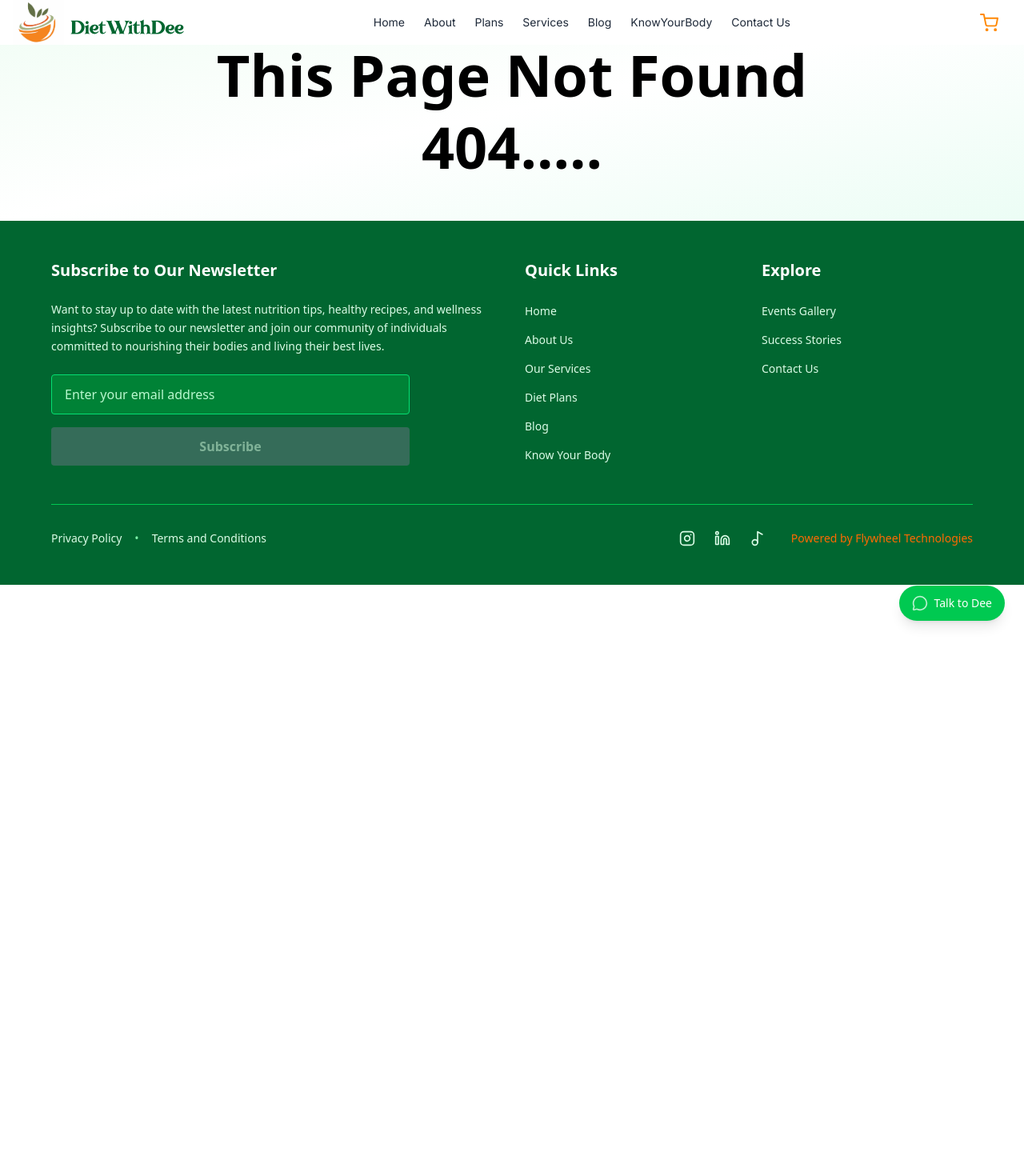
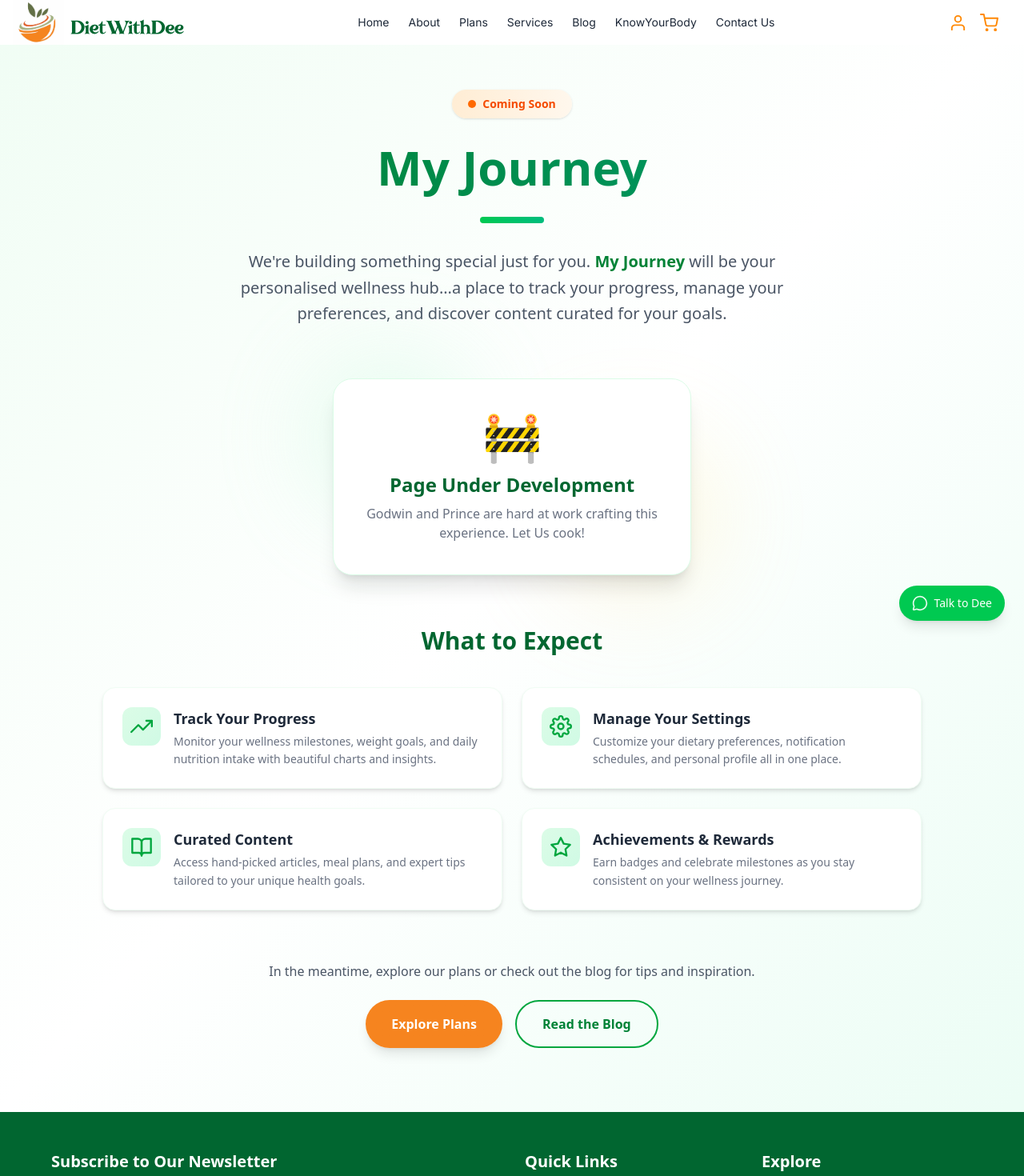
Before and after one commit to DietWithDee/diet-app, a React (Vite) app: page /my-journey in a window 1280 px wide. Shown: the top 1470 px of the page at 80% size. Before the commit the page ends 800 px from the top, so only its background shows below. Built offline with nearby package versions, Linux system fonts and the light colour scheme.

Commit message:
Created My Journey Tab, will cook soon

```diff
--- a/src/Components/NavBar/NavBar.jsx
+++ b/src/Components/NavBar/NavBar.jsx
@@ -1,6 +1,6 @@
 import React, { useState, useEffect } from 'react'
 import { NavLink } from 'react-router-dom'
-import { FiShoppingCart, FiMenu, FiX } from "react-icons/fi"
+import { FiShoppingCart, FiMenu, FiX, FiUser } from "react-icons/fi"
 import logo from "../../assets/LOGO.png"
 import { useNavigate } from 'react-router'
 
@@ -15,20 +15,20 @@ export default function NavBar() {
   }, [menuOpen])
 
   const links = [
-    { path: '/',            label: 'Home' },
-    { path: '/about',        label: 'About' },
-    { path: '/plans',        label: 'Plans' },
-    { path: '/services',     label: 'Services' },
-    { path: '/blog',         label: 'Blog' },
+    { path: '/', label: 'Home' },
+    { path: '/about', label: 'About' },
+    { path: '/plans', label: 'Plans' },
+    { path: '/services', label: 'Services' },
+    { path: '/blog', label: 'Blog' },
     { path: '/KnowYourBody', label: 'KnowYourBody' },
-    { path: '/contactus',    label: 'Contact Us' },
+    { path: '/contactus', label: 'Contact Us' },
   ]
 
   return (
     <header className="fixed inset-x-0 top-0 z-50 bg-white ">
       <div className="flex items-center justify-between px-4 ">
         {/* Logo */}
-        <div className="flex items-center space-x-2 cursor-pointer" onClick={() => navigate('/')}> {/* Added onClick to navigate to homepage */}
+        <div className="flex items-center space-x-2 cursor-pointer" onClick={() => navigate('/')}>
           <img src={logo} alt="Logo" className="h-14 w-auto" />
           <span className="text-3xl text-green-800 font-transcity pt-4">
             DietWithDee
@@ -42,8 +42,7 @@ export default function NavBar() {
               <NavLink
                 to={path}
                 className={({ isActive }) =>
-                  `cursor-pointer hover:text-green-600 ${
-                    isActive ? 'text-green-600 font-bold' : 'text-gray-800'
+                  `cursor-pointer hover:text-green-600 ${isActive ? 'text-green-600 font-bold' : 'text-gray-800'
                   }`
                 }
                 end={path === '/'}
@@ -56,6 +55,14 @@ export default function NavBar() {
 
         {/* Icons & Hamburger */}
         <div className="flex items-center space-x-4 text-orange-400">
+          {/* My Journey icon */}
+          <button
+            onClick={() => navigate('/my-journey')}
+            className="relative group"
+            title="My Journey"
+          >
+            <FiUser size={23} className="transition-transform duration-300 group-hover:scale-110" />
+          </button>
           <button onClick={() => navigate('/plans')} className="relative">
             <FiShoppingCart size={23} />
           </button>
@@ -65,7 +72,7 @@ export default function NavBar() {
         </div>
       </div>
 
-      {/* Mobile Slide-Down Menu (50% height, solid green) */}
+      {/* Mobile Slide-Down Menu */}
       <div
         className={`
           fixed inset-x-0 top-0 h-100 bg-orange-400 z-40
@@ -96,6 +103,15 @@ export default function NavBar() {
                 </NavLink>
               </li>
             ))}
+            <li>
+              <NavLink
+                to="/my-journey"
+                className="block hover:text-black transition-colors duration-200"
+                onClick={() => setMenuOpen(false)}
+              >
+                My Journey
+              </NavLink>
+            </li>
           </ul>
         </div>
       </div>
--- a/src/MainLayout/MainLayout.jsx
+++ b/src/MainLayout/MainLayout.jsx
@@ -15,6 +15,7 @@ import Terms from "../Pages/Terms/Terms";
 import Privacy from "../Pages/Privacy/Privacy";
 import ScrollToTop from "../utils/ScrollToTop";
 import PaymentSuccess from "../Pages/ContactUs/PaymentSuccess";
+import MyJourney from "../Pages/MyJourney/MyJourney";
 import TestEmails from "../Components/TestEmails"; // Import the TestEmails component
 
 const MainLayout = () => {
@@ -32,6 +33,7 @@ const MainLayout = () => {
           <Route path="/contactUs" element={<ContactUs />} />
           <Route path="/services" element={<Services />} />
           <Route path="/knowYourBody" element={<KnowYourBody />} />
+          <Route path="/my-journey" element={<MyJourney />} />
           <Route path="/admin" element={<AdminApp />} />
           <Route path="/plans" element={<Plans />} />
           <Route path="/terms" element={<Terms />} />
--- a/src/Pages/KnowYourBody/KnowYourBody.jsx
+++ b/src/Pages/KnowYourBody/KnowYourBody.jsx
@@ -56,6 +56,12 @@ Track your daily calories with our easy-to-use tool and stay on top of your heal
       <span>Start Now</span>
       <ChevronRight size={20} />
     </button>
+    <p className="text-xs text-gray-400 max-w-md mx-auto">
+      By proceeding, you agree to our{' '}
+      <a href="/privacy" className="text-green-600 hover:underline">Privacy Policy</a>{' '}
+      and{' '}
+      <a href="/terms" className="text-green-600 hover:underline">Terms of Service</a>.
+    </p>
   </div>
 );
 
@@ -76,8 +82,7 @@ const BMIStep = ({ formData, setFormData, units, setUnits, onNext }) => (
               setUnits('metric');
               setFormData(prev => ({ ...prev, height: '', weight: '' }));
             }}
-            className={`flex items-center space-x-2 px-4 py-2 rounded-full transition-all ${
-              units === 'metric'
+            className={`flex items-center space-x-2 px-4 py-2 rounded-full transition-all ${units === 'metric'
                 ? 'bg-white shadow-md text-green-700 font-semibold'
                 : 'text-gray-600'
               }`}
@@ -90,8 +95,7 @@ const BMIStep = ({ formData, setFormData, units, setUnits, onNext }) => (
               setUnits('imperial');
               setFormData(prev => ({ ...prev, height: '', weight: '' }));
             }}
-            className={`flex items-center space-x-2 px-4 py-2 rounded-full transition-all ${
-              units === 'imperial'
+            className={`flex items-center space-x-2 px-4 py-2 rounded-full transition-all ${units === 'imperial'
                 ? 'bg-white shadow-md text-green-700 font-semibold'
                 : 'text-gray-600'
               }`}
@@ -109,8 +113,7 @@ const BMIStep = ({ formData, setFormData, units, setUnits, onNext }) => (
             <button
               key={gender}
               onClick={() => setFormData(prev => ({ ...prev, gender }))}
-              className={`flex-1 py-3 px-6 rounded-xl border-2 font-medium capitalize transition-all ${
-                formData.gender === gender
+              className={`flex-1 py-3 px-6 rounded-xl border-2 font-medium capitalize transition-all ${formData.gender === gender
                   ? 'border-green-500 bg-green-50 text-green-700'
                   : 'border-gray-200 hover:border-green-300'
                 }`}
@@ -193,8 +196,7 @@ const CalorieStep = ({ formData, setFormData, onNext }) => (
             <button
               key={goal.key}
               onClick={() => setFormData(prev => ({ ...prev, goal: goal.key }))}
-              className={`py-4 px-4 rounded-xl border-2 font-medium transition-all text-center ${
-                formData.goal === goal.key
+              className={`py-4 px-4 rounded-xl border-2 font-medium transition-all text-center ${formData.goal === goal.key
                   ? 'border-green-500 bg-green-50 text-green-700'
                   : 'border-gray-200 hover:border-green-300'
                 }`}
@@ -220,8 +222,7 @@ const CalorieStep = ({ formData, setFormData, onNext }) => (
             <button
               key={activity.key}
               onClick={() => setFormData(prev => ({ ...prev, activityLevel: activity.key }))}
-              className={`py-4 px-4 rounded-xl border-2 font-medium transition-all text-left ${
-                formData.activityLevel === activity.key
+              className={`py-4 px-4 rounded-xl border-2 font-medium transition-all text-left ${formData.activityLevel === activity.key
                   ? 'border-green-500 bg-green-50 text-green-700'
                   : 'border-gray-200 hover:border-green-300'
                 }`}
@@ -242,8 +243,7 @@ const CalorieStep = ({ formData, setFormData, onNext }) => (
             <button
               key={sleep}
               onClick={() => setFormData(prev => ({ ...prev, sleepHours: sleep }))}
-              className={`py-3 px-4 rounded-xl border-2 font-medium transition-all ${
-                formData.sleepHours === sleep
+              className={`py-3 px-4 rounded-xl border-2 font-medium transition-all ${formData.sleepHours === sleep
                   ? 'border-green-500 bg-green-50 text-green-700'
                   : 'border-gray-200 hover:border-green-300'
                 }`}
@@ -290,8 +290,7 @@ const CalorieStep = ({ formData, setFormData, onNext }) => (
             <button
               key={diet}
               onClick={() => setFormData(prev => ({ ...prev, dietaryRestrictions: diet }))}
-              className={`py-3 px-4 rounded-xl border-2 font-medium transition-all ${
-                formData.dietaryRestrictions === diet
+              className={`py-3 px-4 rounded-xl border-2 font-medium transition-all ${formData.dietaryRestrictions === diet
                   ? 'border-green-500 bg-green-50 text-green-700'
                   : 'border-gray-200 hover:border-green-300'
                 }`}
@@ -329,8 +328,7 @@ const ResultsStep = ({ results, formData, navigate }) => (
           <h3 className="text-2xl font-bold text-green-800">Your BMI</h3>
           <div className="space-y-2">
             <div className="text-4xl font-bold text-green-600">{results.bmi}</div>
-            <div className={`text-lg font-semibold px-4 py-2 rounded-full inline-block ${
-              results.bmiCategory === 'Normal Weight' ? 'bg-green-100 text-green-700' :
+            <div className={`text-lg font-semibold px-4 py-2 rounded-full inline-block ${results.bmiCategory === 'Normal Weight' ? 'bg-green-100 text-green-700' :
                 results.bmiCategory === 'Underweight' ? 'bg-blue-100 text-blue-700' :
                   results.bmiCategory === 'Overweight' ? 'bg-yellow-100 text-yellow-700' :
                     'bg-red-100 text-red-700'
--- /dev/null
+++ b/src/Pages/MyJourney/MyJourney.jsx
@@ -0,0 +1,145 @@
+import React from 'react';
+import SEO from '../../Components/SEO';
+import { useNavigate } from 'react-router';
+import { FiTrendingUp, FiSettings, FiBookOpen, FiStar } from 'react-icons/fi';
+
+function MyJourney() {
+    const navigate = useNavigate();
+
+    const upcomingFeatures = [
+        {
+            icon: <FiTrendingUp size={28} />,
+            title: 'Track Your Progress',
+            description:
+                'Monitor your wellness milestones, weight goals, and daily nutrition intake with beautiful charts and insights.',
+        },
+        {
+            icon: <FiSettings size={28} />,
+            title: 'Manage Your Settings',
+            description:
+                'Customize your dietary preferences, notification schedules, and personal profile all in one place.',
+        },
+        {
+            icon: <FiBookOpen size={28} />,
+            title: 'Curated Content',
+            description:
+                'Access hand-picked articles, meal plans, and expert tips tailored to your unique health goals.',
+        },
+        {
+            icon: <FiStar size={28} />,
+            title: 'Achievements & Rewards',
+            description:
+                'Earn badges and celebrate milestones as you stay consistent on your wellness journey.',
+        },
+    ];
+
+    return (
+        <>
+            <SEO
+                title="My Journey | DietWithDee"
+                description="Your personal wellness dashboard — coming soon. Track progress, manage settings, and access curated content with DietWithDee."
+                keywords="Diet Journey, Progress Tracking, Wellness Dashboard, DietWithDee"
+                url="https://dietwithdee.org/my-journey"
+            />
+
+            <div className="min-h-screen bg-gradient-to-br from-green-50 via-white to-emerald-50">
+                <div className="container mx-auto px-6 lg:px-12 pt-28 pb-20">
+                    {/* Header */}
+                    <div className="text-center max-w-3xl mx-auto mb-16">
+                        {/* Badge */}
+                        <div className="inline-flex items-center gap-2 bg-gradient-to-r from-orange-100 to-orange-50 text-orange-600 font-semibold text-sm px-5 py-2 rounded-full mb-6 shadow-sm">
+                            <span className="relative flex h-2.5 w-2.5">
+                                <span className="animate-ping absolute inline-flex h-full w-full rounded-full bg-orange-400 opacity-75"></span>
+                                <span className="relative inline-flex rounded-full h-2.5 w-2.5 bg-orange-500"></span>
+                            </span>
+                            Coming Soon
+                        </div>
+
+                        <h1 className="text-4xl lg:text-6xl font-black text-transparent bg-clip-text bg-gradient-to-r from-green-700 to-emerald-600 leading-tight mb-6">
+                            My Journey
+                        </h1>
+                        <div className="w-20 h-2 bg-gradient-to-r from-green-500 to-emerald-500 rounded-full mx-auto mb-8"></div>
+
+                        <p className="text-lg lg:text-xl text-gray-600 leading-relaxed">
+                            We're building something special just for you.{' '}
+                            <span className="text-green-700 font-bold">My Journey</span> will
+                            be your personalised wellness hub...a place to track your
+                            progress, manage your preferences, and discover content curated
+                            for your goals.
+                        </p>
+                    </div>
+
+                    {/* Under construction illustration */}
+                    <div className="relative max-w-md mx-auto mb-16">
+                        <div className="absolute -top-6 -left-6 w-48 h-48 bg-gradient-to-br from-green-200 to-emerald-200 rounded-full opacity-30 blur-3xl"></div>
+                        <div className="absolute -bottom-6 -right-6 w-48 h-48 bg-gradient-to-tr from-orange-200 to-yellow-200 rounded-full opacity-30 blur-3xl"></div>
+
+                        <div className="relative bg-white rounded-3xl shadow-xl p-10 text-center border border-green-100">
+                            <div className="text-6xl mb-4">🚧</div>
+                            <h2 className="text-2xl font-bold text-green-800 mb-2">
+                                Page Under Development
+                            </h2>
+                            <p className="text-gray-500">
+                               Godwin and Prince are hard at work crafting this experience. Let Us cook!
+                            </p>
+                        </div>
+                    </div>
+
+                    {/* Feature teasers */}
+                    <div className="max-w-5xl mx-auto">
+                        <h3 className="text-center text-2xl lg:text-3xl font-bold text-green-800 mb-10">
+                            What to Expect
+                        </h3>
+
+                        <div className="grid grid-cols-1 sm:grid-cols-2 gap-6">
+                            {upcomingFeatures.map((feature, idx) => (
+                                <div
+                                    key={idx}
+                                    className="group bg-white rounded-2xl p-6 shadow-md border border-green-50 hover:shadow-lg hover:-translate-y-1 transition-all duration-300"
+                                >
+                                    <div className="flex items-start gap-4">
+                                        <div className="flex-shrink-0 w-12 h-12 rounded-xl bg-gradient-to-br from-green-100 to-emerald-100 flex items-center justify-center text-green-600 group-hover:from-green-500 group-hover:to-emerald-500 group-hover:text-white transition-all duration-300">
+                                            {feature.icon}
+                                        </div>
+                                        <div>
+                                            <h4 className="text-lg font-bold text-gray-800 mb-1">
+                                                {feature.title}
+                                            </h4>
+                                            <p className="text-gray-500 text-sm leading-relaxed">
+                                                {feature.description}
+                                            </p>
+                                        </div>
+                                    </div>
+                                </div>
+                            ))}
+                        </div>
+                    </div>
+
+                    {/* CTA */}
+                    <div className="text-center mt-16">
+                        <p className="text-gray-600 mb-6">
+                            In the meantime, explore our plans or check out the blog for tips
+                            and inspiration.
+                        </p>
+                        <div className="flex flex-col sm:flex-row gap-4 justify-center">
+                            <button
+                                onClick={() => navigate('/plans')}
+                                className="px-8 py-4 bg-gradient-to-r from-[#F6841F] to-[#F6841F] text-white font-bold rounded-full shadow-lg hover:shadow-xl transform hover:-translate-y-1 transition-all duration-300 hover:from-orange-600 hover:to-orange-400"
+                            >
+                                Explore Plans
+                            </button>
+                            <button
+                                onClick={() => navigate('/blog')}
+                                className="px-8 py-4 border-2 border-green-600 text-green-700 font-bold rounded-full hover:bg-green-50 transition-all duration-300 hover:shadow-md"
+                            >
+                                Read the Blog
+                            </button>
+                        </div>
+                    </div>
+                </div>
+            </div>
+        </>
+    );
+}
+
+export default MyJourney;
```
Lines whose indentation alone changed are shown as unchanged.
